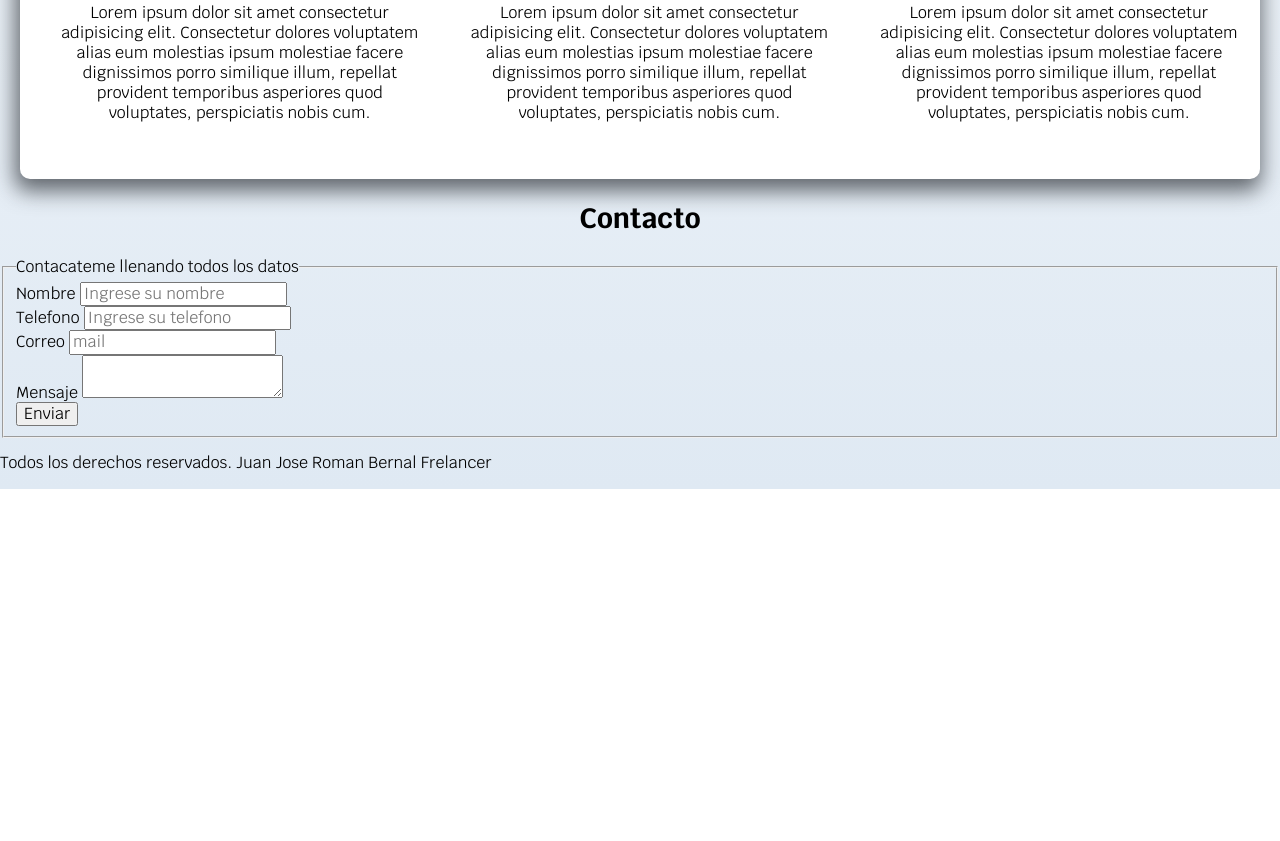
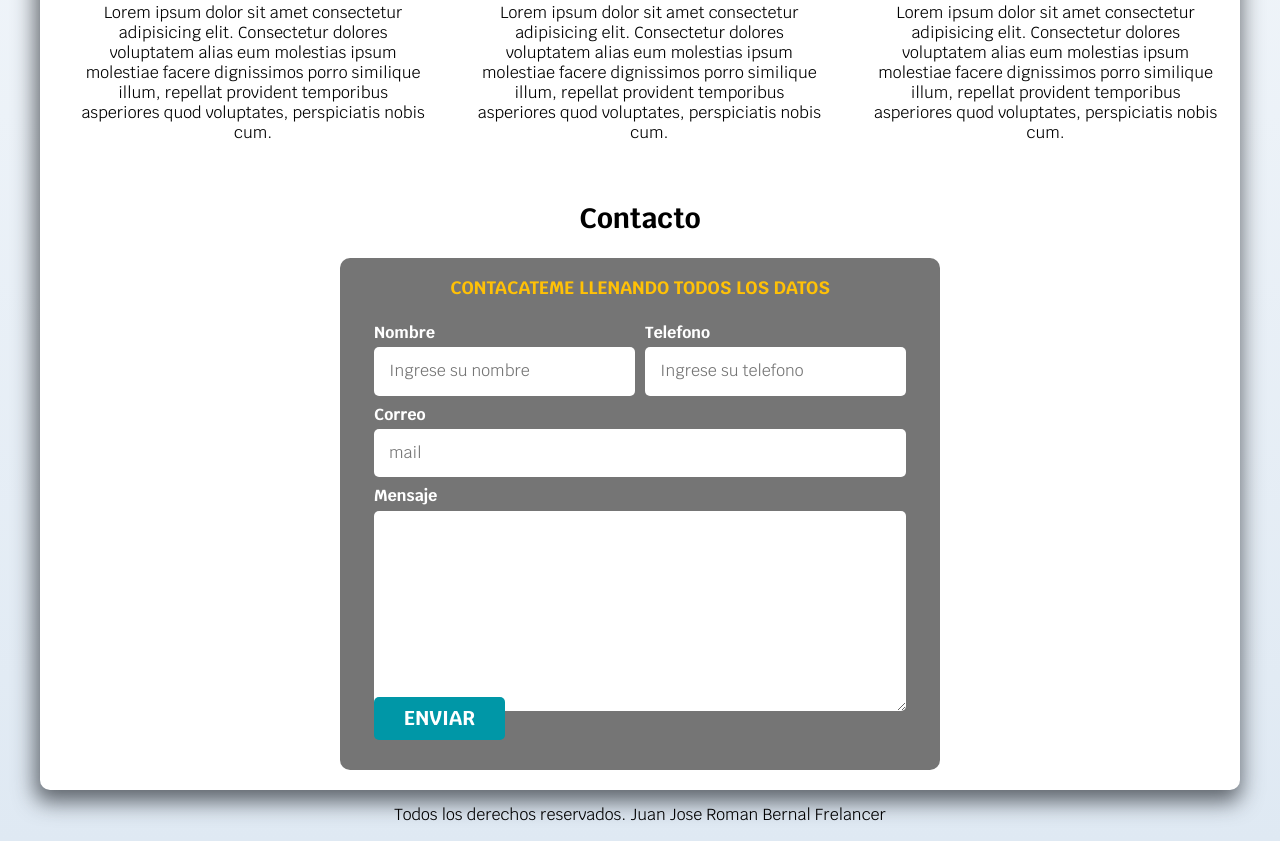
Before and after one commit to JUANJOSEROMANPROGRAMA/Curso-Desarrollo-Web-Udemy, a plain HTML site: page 01-Sitio-Freelancer/Html/index.html in a window 1280 px wide. Shown: the part 946-1787 px from the top of the page. Before the commit the page ends 1435 px from the top, so only its background shows below. Drawn offline with nearby package versions, Linux system fonts and the light colour scheme.

Commit message:
sitio frelancer:formulario terminado

```diff
--- a/01-Sitio-Freelancer/Css/style.css
+++ b/01-Sitio-Freelancer/Css/style.css
@@ -20,9 +20,9 @@ html {
 
 }
 
+*,
 *::before,
 *::after {
-
     box-sizing: inherit;
 }
 
@@ -64,8 +64,22 @@ body {
     text-transform: uppercase;
     width: 80%;
     text-align: center;
+    border: none;
 }
 
+@media(min-width :768px) {
+
+    .boton {
+        width: auto;
+
+    }
+
+}
+
+.boton:hover {
+
+    cursor: pointer;
+}
 
 /* Tipografias */
 
@@ -95,7 +109,29 @@ h3 {
     font-size: 2rem;
 }
 
+/* Utilidades */
 
+.w-100 {
+
+    width: 100%;
+}
+
+@media(min-width : 768px) {
+
+    .w-100 {
+        width: auto;
+    }
+
+
+}
+
+.alinear-derecha {
+    justify-content: flex-end;
+}
+
+.flex {
+    display: flex;
+}
 
 /* Navegacion principal */
 .nav-bg {
@@ -105,14 +141,7 @@ h3 {
 }
 
 
-@media(min-width :768px) {
 
-    .boton {
-        width: auto;
-
-    }
-
-}
 
 .navegacion-principal {
 
@@ -274,3 +303,97 @@ h3 {
 
 
 }
+
+/* Formulario de contacto */
+
+
+.formulario {
+
+    background-color: var(--gris);
+    width: min(60rem, 100%);
+    /* utiliza el valor mas pequeño */
+    margin: 0 auto;
+    padding: 2rem;
+    border-radius: 1rem;
+}
+
+.formulario fieldset {
+    border: none;
+
+}
+
+.formulario legend {
+
+    text-align: center;
+    font-size: 1.8rem;
+    text-transform: uppercase;
+    font-weight: 700;
+    margin-bottom: 2rem;
+    color: var(--primario);
+}
+
+@media(min-width : 768px) {
+    .contenedor-campos {
+
+        display: grid;
+        grid-template-columns: repeat(2 ,1fr);
+        column-gap: 1rem;
+        grid-template-rows: auto auto 20rem;
+
+    }
+    /* el numero 3 hace referncia al div con la classe campo
+    va de escala de 1 en adelante
+    como el de correo es el 3 div por eso se hace con el 3 en el selector
+    */
+    .campo:nth-child(3),
+    .campo:nth-child(4){
+    grid-column: 1/3;
+
+    }
+
+}
+
+.campo {
+
+    margin-bottom: 1rem;
+
+}
+
+.campo label {
+    color: var(--blanco);
+    font-weight: bold;
+    margin-bottom: .5rem;
+    display: block;
+
+}
+
+.input-text {
+
+    width: 100%;
+    border: none;
+    padding: 1.5rem;
+    border-radius: .5rem;
+
+
+}
+
+.enviar .boton {
+
+
+    width: 100%;
+}
+
+
+.campo textarea {
+
+    height: 20rem;
+}
+
+ /* footer */
+
+
+ .footer{
+
+ text-align: center;
+
+ }
--- a/01-Sitio-Freelancer/Html/index.html
+++ b/01-Sitio-Freelancer/Html/index.html
@@ -7,26 +7,17 @@
     <title>Diseñador Frelancer</title>
 
 
-    <link rel="stylesheet" href="/01-Sitio-Freelancer/Css/normalize.css">
-    <link rel="preload" href="/01-Sitio-Freelancer/Css/normalize.css">
-
-    <link rel="stylesheet" href="/01-Sitio Freelancer/Css/normalize.css">
-    <link rel="preload" href="/01-Sitio Freelancer/Css/normalize.css">
-
-
-
-
+    <link rel="preload" href="../Css/normalize.css" as="style">
+    <link rel="stylesheet" href="../Css/normalize.css">
 
     <link rel="preconnect" href="https://fonts.googleapis.com">
     <link rel="preconnect" href="https://fonts.gstatic.com" crossorigin>
     <link href="https://fonts.googleapis.com/css2?family=Krub:wght@400;700&display=swap" rel="stylesheet">
 
 
-    <link rel="preload" href="/01-Sitio-Freelancer/Css/normalize.css" as="style">
-    <link rel="stylesheet" href="/01-Sitio-Freelancer/Css/style.css">
+    <link rel="preload" href="../Css/style.css" as="style">
+    <link rel="stylesheet" href="../Css/style.css">
 
-    <link rel="preload" href="/01-Sitio Freelancer/Css/normalize.css" as="style">
-    <link rel="stylesheet" href="/01-Sitio Freelancer/Css/style.css">
 
 
 
@@ -142,6 +133,7 @@
                         <path d="M19 16l3 3l-3 3" />
                         <path d="M7.005 15h.005" />
                         <path d="M11 15h2" />
+                    </svg>
                 </div>
                 <p>Lorem ipsum dolor sit amet consectetur adipisicing elit. Consectetur dolores voluptatem alias eum
                     molestias ipsum
@@ -151,43 +143,51 @@
                     perspiciatis nobis cum.</p>
             </section>
         </div><!-- Servivios -->
-    </main>
 
 
         <section>
             <h2>Contacto</h2>
-    </section>
 
-    <form>
+            <form class="formulario">
                 <fieldset>
                     <legend>Contacateme llenando todos los datos</legend>
 
-            <div>
+
+                    <div class="contenedor-campos">
+                        <div class="campo">
                             <label for="nombre">Nombre</label>
-                <input type="text" name="nombre" id="nombre" placeholder="Ingrese su nombre">
+                            <input class="input-text" type="text" name="nombre" id="nombre"
+                                placeholder="Ingrese su nombre">
                         </div>
-            <div>
+                        <div class="campo">
                             <label for="telefono">Telefono</label>
-                <input type="tel" name="telefono" id="telefono" placeholder="Ingrese su telefono">
+                            <input class="input-text" type="tel" name="telefono" id="telefono"
+                                placeholder="Ingrese su telefono">
                         </div>
-            <div>
+                        <div class="campo">
                             <label for="correo">Correo</label>
-                <input type="email" name="correo" id="correo" placeholder="mail">
+                            <input class="input-text" type="email" name="correo" id="correo" placeholder="mail">
                         </div>
-            <div>
+                        <div class="campo">
                             <label for="mensaje">Mensaje</label>
-                <textarea name="mensaje" id="mensaje"></textarea>
+                            <textarea class="input-text" name="mensaje" id="mensaje"></textarea>
                         </div>
+                    </div><!-- CONTENEDOR CAMPOS -->
 
-            <input type="submit" value="Enviar">
+                    <div class="alinear-derecha">
+                        <input class="boton w-100" class="input-text" type="submit" value="Enviar">
+                    </div>
                 </fieldset>
+            </form>
+        </section>
 
 
 
 
-    </form>
+    </main>
 
-    <footer>
+
+    <footer class="footer">
         <p>Todos los derechos reservados. Juan Jose Roman Bernal Frelancer</p>
 
 
```
Lines whose indentation alone changed are shown as unchanged.
